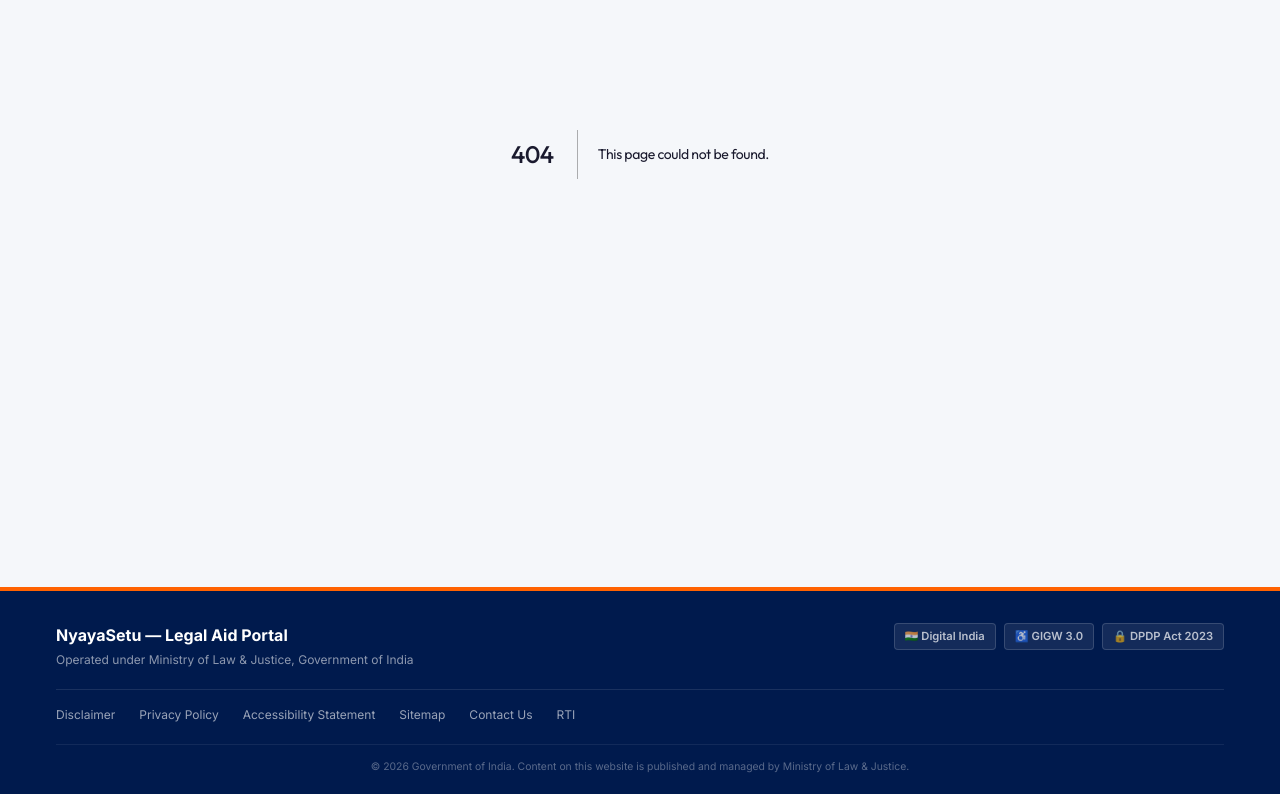
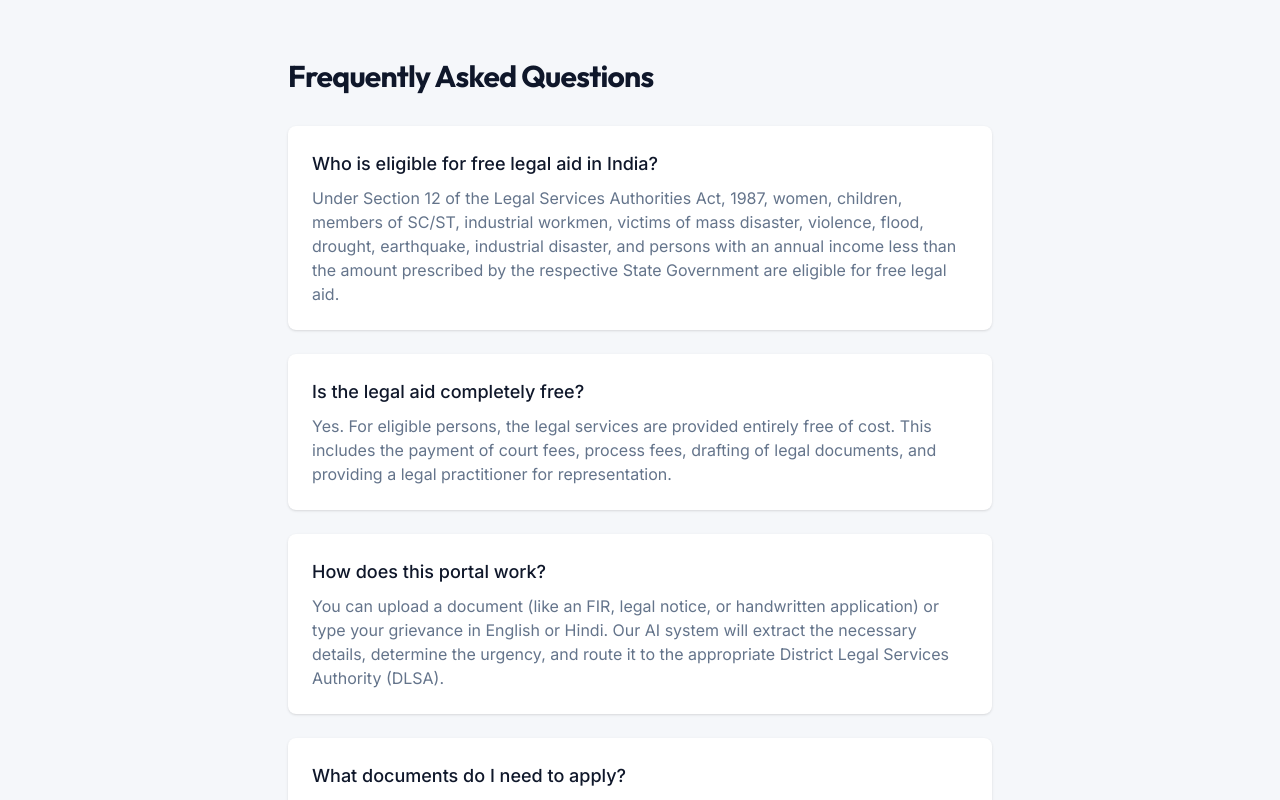
Before and after one commit to joyekansh/NyayaSetu, a Next.js app in the folder frontend/: page /faq in a window 1280 px wide. Before the commit this address had no page. Shown: the part 500-1300 px from the top of the page. Built offline with nearby package versions, Linux system fonts and the light colour scheme.

Commit message:
feat(frontend): add help and FAQ page

```diff
--- /dev/null
+++ b/frontend/src/app/(citizen)/faq/page.tsx
@@ -0,0 +1,43 @@
+import GovShell from "@/components/GovShell";
+
+const FAQS = [
+  {
+    question: "Who is eligible for free legal aid in India?",
+    answer: "Under Section 12 of the Legal Services Authorities Act, 1987, women, children, members of SC/ST, industrial workmen, victims of mass disaster, violence, flood, drought, earthquake, industrial disaster, and persons with an annual income less than the amount prescribed by the respective State Government are eligible for free legal aid."
+  },
+  {
+    question: "Is the legal aid completely free?",
+    answer: "Yes. For eligible persons, the legal services are provided entirely free of cost. This includes the payment of court fees, process fees, drafting of legal documents, and providing a legal practitioner for representation."
+  },
+  {
+    question: "How does this portal work?",
+    answer: "You can upload a document (like an FIR, legal notice, or handwritten application) or type your grievance in English or Hindi. Our AI system will extract the necessary details, determine the urgency, and route it to the appropriate District Legal Services Authority (DLSA)."
+  },
+  {
+    question: "What documents do I need to apply?",
+    answer: "You should provide any document related to your dispute (e.g., FIR, court summons, eviction notice, termination letter). You will also eventually need an income certificate or proof of belonging to an eligible category (like an SC/ST certificate) during the physical verification stage."
+  }
+];
+
+export default function FAQPage() {
+  return (
+    <GovShell>
+      <div className="max-w-3xl mx-auto py-12 px-4 sm:px-6 lg:px-8">
+        <h1 className="text-3xl font-bold text-slate-900 mb-8">Frequently Asked Questions</h1>
+
+        <dl className="space-y-6">
+          {FAQS.map((faq, index) => (
+            <div key={index} className="bg-white px-4 py-5 shadow sm:rounded-lg sm:p-6">
+              <dt className="text-lg font-medium text-slate-900">
+                {faq.question}
+              </dt>
+              <dd className="mt-2 text-base text-slate-500">
+                {faq.answer}
+              </dd>
+            </div>
+          ))}
+        </dl>
+      </div>
+    </GovShell>
+  );
+}
```
